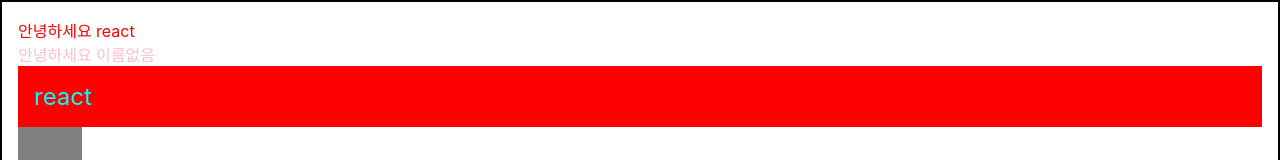
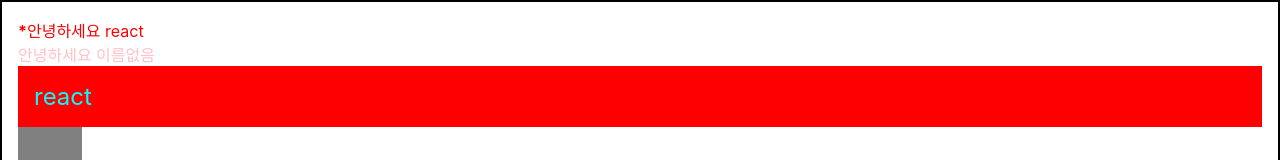
Before and after one commit to SungHyun627/React_Study, a React (Create React App) app in the folder react-intro/: page / in a window 1280 px wide. Shown: the top 160 px of the page. Built offline with nearby package versions, Linux system fonts and the light colour scheme.

Commit message:
Set the conditinoal rendering

```diff
--- a/react-intro/src/App.js
+++ b/react-intro/src/App.js
@@ -14,7 +14,9 @@
 
   return (
     <Wrapper>
-      <Hello name={name} color="red" />
+      {/* 조건부 렌더링 isSpecial */}
+      {/* props 값 설정을 생략한 True */}
+      <Hello name={name} color="red" isSpecial={true} />
       <Hello color="pink" />
       <div style={style}>{name}</div>
       <div className="gray-box"></div>
--- a/react-intro/src/Hello.js
+++ b/react-intro/src/Hello.js
@@ -1,6 +1,12 @@
-const Hello = ({ color, name }) => {
+const Hello = ({ color, name, isSpecial }) => {
   // 비구조화 할당
-  return <div style={{ color }}>안녕하세요 {name}</div>;
+  return (
+    <div style={{ color }}>
+      {/* 조건부 렌더링 */}
+      {isSpecial && <b>*</b>}
+      안녕하세요 {name}
+    </div>
+  );
 };
 
 // 기본값 설정
```
